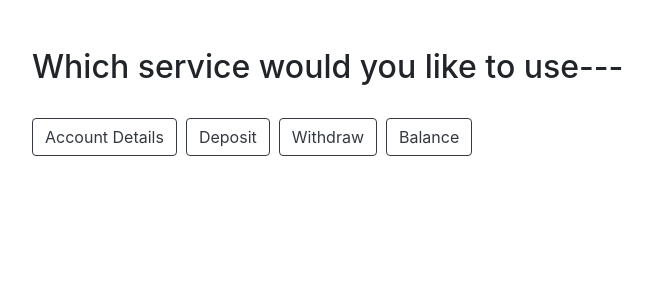
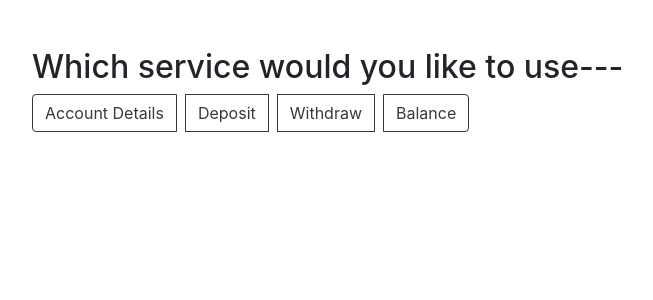
Before and after one commit to vinayjain18/Bank-Management-System, a Flask app: page /service in a window 1280 px wide. Shown: the part 56-356 px from the top of the page, without its empty margins (68-721 px from the left). Run offline with Flask 2, Linux system fonts and the light colour scheme; a user stored in the database is signed in; data comes from the database, SQL or seed files in the repository; some libraries are stand-ins or nearby versions.

Commit message:
Button style changed

```diff
--- a/website/templates/service.html
+++ b/website/templates/service.html
@@ -15,11 +15,13 @@
 	<br>
 	<br>
 	{% if user.is_authenticated %}
-	<h2>Which service would you like to use---</h2><br>
-	<button type="button" class="btn btn-outline-dark navbar-btn" onclick="show('withdraw', 'deposit', 'balance','account_details')">Account Details</button>&nbsp;
-	<button type="button" class="btn btn-outline-dark navbar-btn" onclick="show('withdraw', 'account_details', 'balance', 'deposit')">Deposit</button>&nbsp;
-	<button type="button" class="btn btn-outline-dark navbar-btn" onclick="show('deposit', 'account_details', 'balance', 'withdraw')">Withdraw</button>&nbsp;
-	<button type="button" class="btn btn-outline-dark navbar-btn" onclick="show('deposit', 'account_details', 'withdraw', 'balance')">Balance</button>&nbsp;
+	<h2>Which service would you like to use---</h2>
+	<div class="btn-group">
+	<button type="button" class="btn btn-outline-dark" onclick="show('withdraw', 'deposit', 'balance','account_details')">Account Details</button>&nbsp;&nbsp;
+	<button type="button" class="btn btn-outline-dark" onclick="show('withdraw', 'account_details', 'balance', 'deposit')">Deposit</button>&nbsp;&nbsp;
+	<button type="button" class="btn btn-outline-dark" onclick="show('deposit', 'account_details', 'balance', 'withdraw')">Withdraw</button>&nbsp;&nbsp;
+	<button type="button" class="btn btn-outline-dark" onclick="show('deposit', 'account_details', 'withdraw', 'balance')">Balance</button>&nbsp;&nbsp;
+	</div>
 	<br><br>
 	{% endif %}
 </div><br><br>
```
